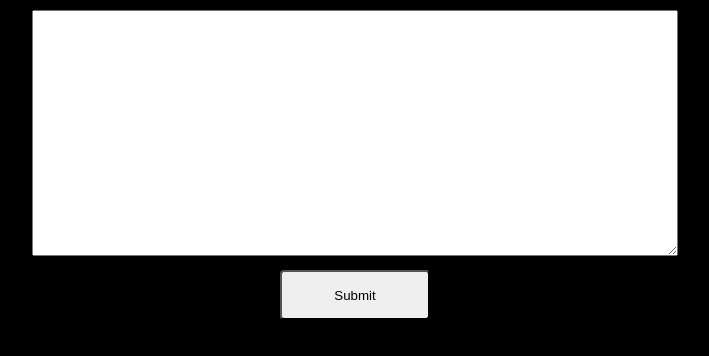
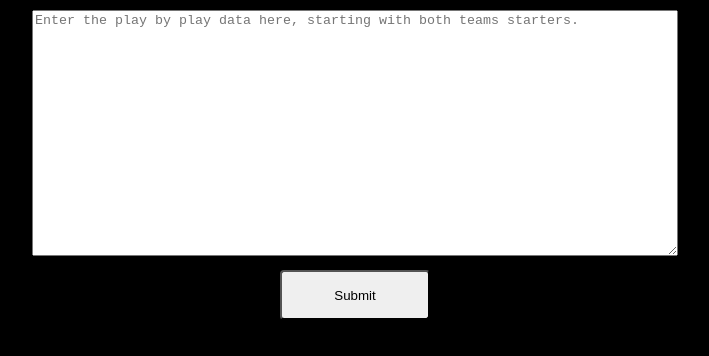
Before and after one commit to awbridgers/live-stats-tracker, a React (Create React App) app: page / in a window 1280 px wide. Shown: the top 356 px of the page, without its empty margins (285-994 px from the left). Built offline with nearby package versions, Linux system fonts and the light colour scheme.

Commit message:
clean up some unused variables

```diff
--- a/src/App.tsx
+++ b/src/App.tsx
@@ -49,6 +49,7 @@ function App() {
         value={plays}
         onChange={(e) => setPlays(e.target.value)}
         className="textBox"
+        placeholder='Enter the play by play data here, starting with both teams starters.'
       ></textarea>
       <button className="submit" type="button" onClick={handleSubmit}>
         Submit
--- a/src/util/calculateTotal.ts
+++ b/src/util/calculateTotal.ts
@@ -2,12 +2,10 @@
 //return a lineup object with the totals
 
 import { Lineup } from '../roster';
-import { calcTime } from './calculateTime';
 
 export const calcTotal = (array:Lineup[]) =>{
   let temp = new Lineup([{name: 'Total', number: 0}]);
   const keys = Object.keys(temp) as Array<keyof typeof temp>
-  let results : {[key:string]: any} = {};
   keys.forEach((x)=>{
     if(typeof temp[x] === 'number'){
       (temp[x] as number) = array.reduce((prev,current)=>prev + (current[x] as number),0)
--- a/src/util/starters.ts
+++ b/src/util/starters.ts
@@ -1,4 +1,4 @@
-import {roster, formattedRoster} from '../roster';
+import {formattedRoster} from '../roster';
 import {player} from '../types';
 import {findPlayer} from './formatName';
 
```
